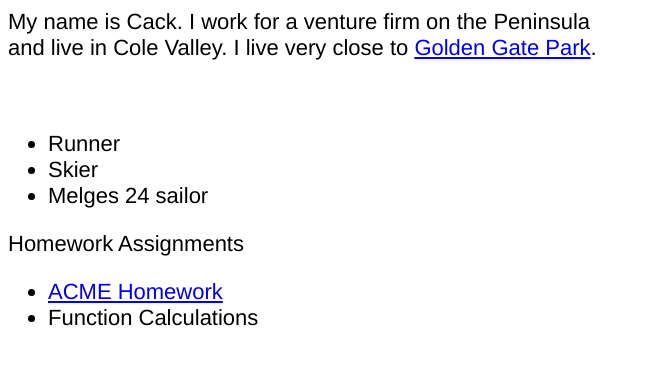
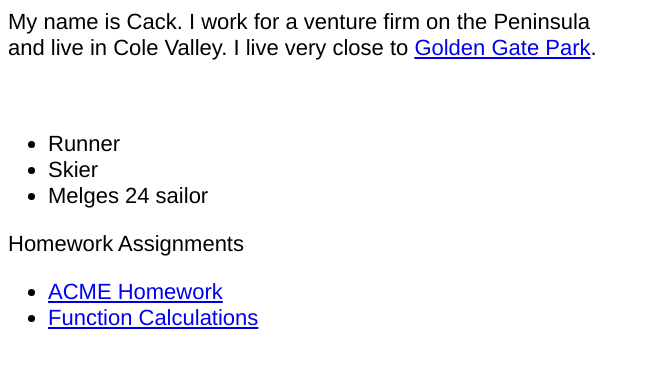
Before and after one commit to Cack/fewd-cack, a plain HTML site: page Code/index.html in a window 1280 px wide. Shown: the part 414-782 px from the top of the page, without its empty margins (0-650 px from the left). Drawn offline with Linux system fonts and the light colour scheme.

Commit message:
Fixed <a> link

```diff
--- a/Code/index.html
+++ b/Code/index.html
@@ -61,8 +61,8 @@ body {
   Homework Assignments
 </p>
 <ul>
-  <li><a href="Week_2/hw.html">ACME Homework</a> </li>
-  <li a href="HW_Calc/index.html">Function Calculations</li>
+  <li><a href="Week_2/hw.html">ACME Homework</a></li>
+  <li><a href="HW_Calc/index.html">Function Calculations</a></li>
 </ul>
 
 
```
